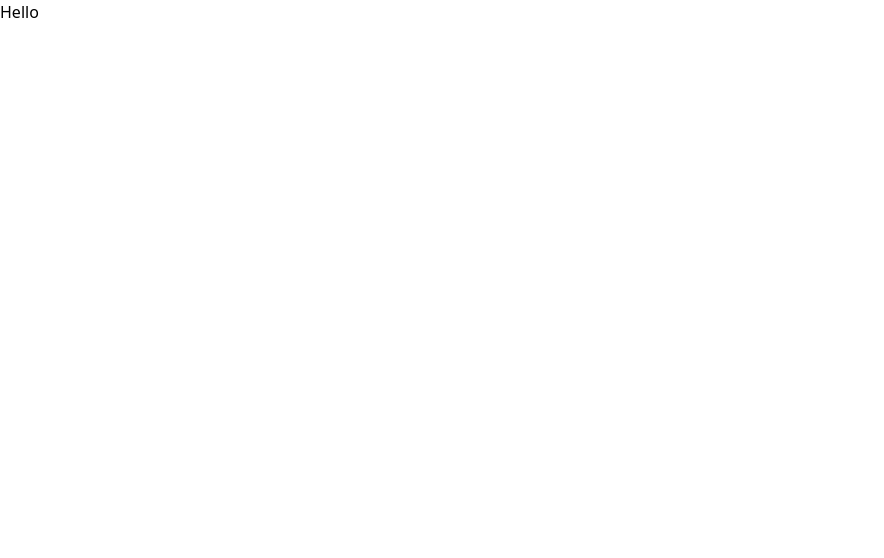
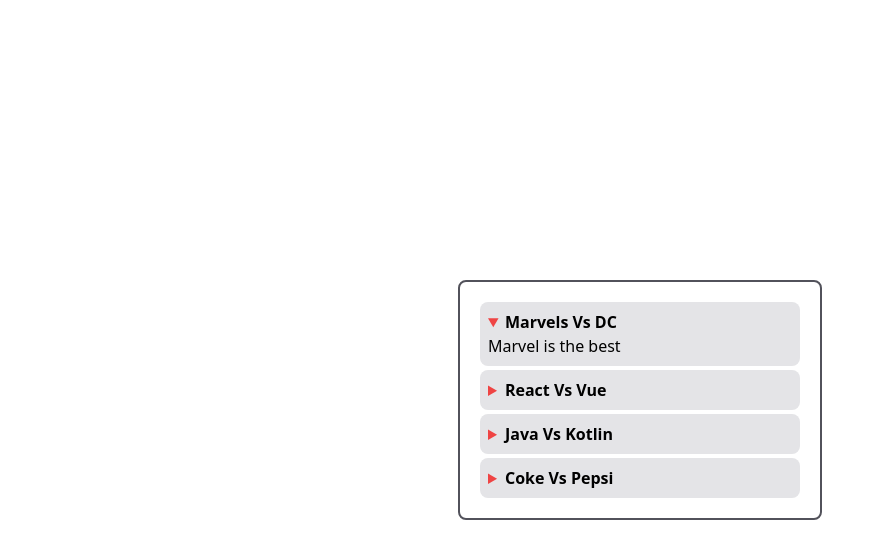
Before and after one commit to AdvaitParab12/D-Luca, a React (Vite) app: page / in a window 1280 px wide. Shown: the top 558 px of the page, without its empty margins (0-884 px from the left). Built offline with nearby package versions, Linux system fonts and the light colour scheme.

Commit message:
accordion rendered using bellow

```diff
--- a/src/Accordion.jsx
+++ b/src/Accordion.jsx
@@ -1,9 +1,16 @@
-import React from 'react'
+import React from "react";
 
-function Accordion() {
+function Accordion({ title="Title", description="Description", isOpen=false }) {
   return (
-    <div>Accordion</div>
-  )
+    <div>
+      <details className="w-80 bg-zinc-200 m-1 p-2 rounded-lg" open={isOpen}>
+        <summary className="font-bold">{title}</summary>
+        <p>
+          {description}
+        </p>
+      </details>
+    </div>
+  );
 }
 
-export default Accordion
+export default Accordion;
--- a/src/App.jsx
+++ b/src/App.jsx
@@ -1,9 +1,9 @@
 import React from "react";
-
+import Bellow from "./Bellow";
 function App() {
   return (
-    <div className="App">
-      <h1>Hello</h1>
+    <div className="flex items-center justify-center h-screen marker:text-red-500">
+      <Bellow />
     </div>
   );
 }
--- a/src/Bellow.jsx
+++ b/src/Bellow.jsx
@@ -1,9 +1,44 @@
-import React from 'react'
+import React from "react";
+import Accordion from "./Accordion";
 
 function Bellow() {
+  const data = [
+    {
+      title: "Marvels Vs DC",
+      description: "Marvel is the best",
+    },
+    {
+      title: "React Vs Vue",
+      description: "React is the best",
+    },
+    {
+      title: "Java Vs Kotlin",
+      description: "Kotlin is the best",
+    },
+    {
+      title: "Coke Vs Pepsi",
+      description: "Coke is the best",
+    },
+  ];
+
+  const Accordions = [];
+  for (let i = 0; i < data.length; i++) {
+    Accordions.push(
+      <Accordion
+        key={crypto.randomUUID()}
+        title={data[i].title}
+        description={data[i].description}
+        isOpen={i === 0}
+      />
+    );
+  }
+  console.log(Accordions);
+
   return (
-    <div>Bellow</div>
-  )
+    <div className="border-2 border-zinc-600 rounded-lg p-4">
+      {Accordions}
+    </div>
+  );
 }
 
-export default Bellow
+export default Bellow;
--- a/src/main.jsx
+++ b/src/main.jsx
@@ -3,5 +3,9 @@
 import App from "./App";
 import "./index.css";
 
-const root = createRoot(document.getElementById("app"));
-root.render(React.createElement(App));
+const root = createRoot(document.querySelector("#app"));
+root.render(
+  <React.StrictMode>
+    <App />
+  </React.StrictMode>
+);
```
Also changed, not shown: 1 other file (tests, documents, lock files or other folders).
